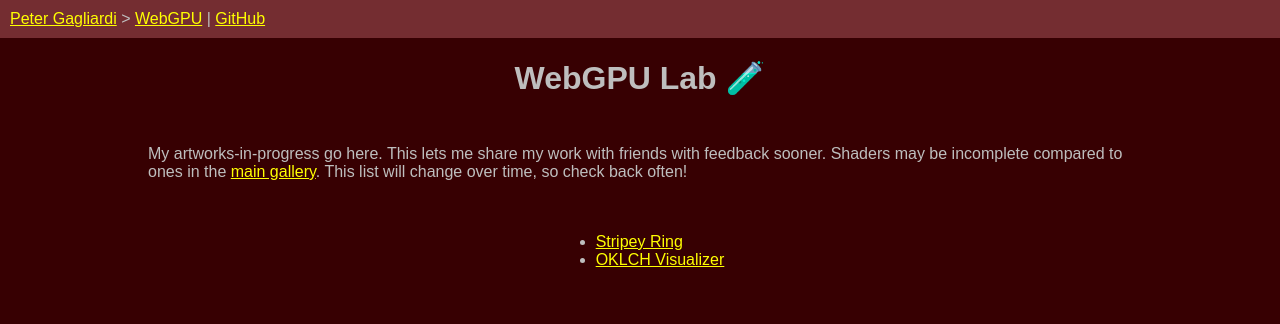
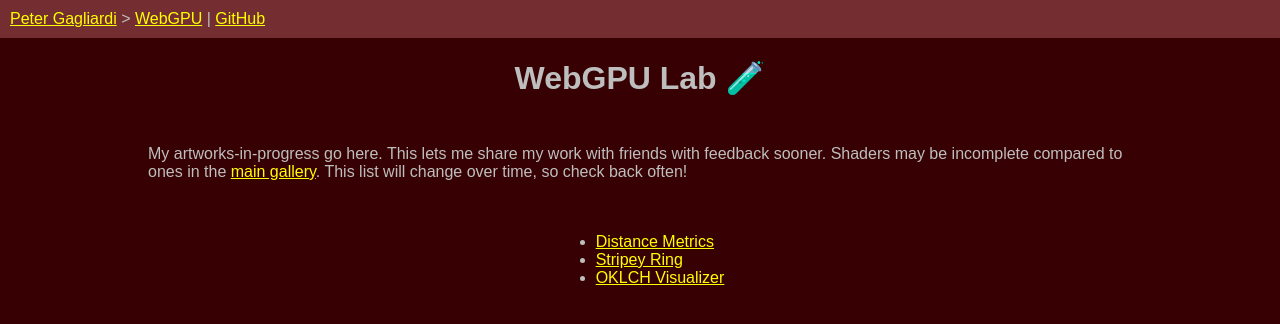
Before and after one commit to ptrgags/webgpu-sketchbook, a Vue app: page /#/lab in a window 1280 px wide. Shown: the top 324 px of the page. Built offline with nearby package versions, Linux system fonts and the light colour scheme.

Commit message:
Set up a shader for plotting superellipses

```diff
--- a/src/data/sketches.ts
+++ b/src/data/sketches.ts
@@ -6,6 +6,7 @@ import { MeltawaySketch } from '@/sketches/MeltawaySketch'
 import { StripeyRingSketch } from '@/sketches/StripeyRingSketch'
 import { SunAndMoonSketch } from '@/sketches/SunAndMoonSketch'
 import type { Machine } from '@/webgpu/Engine'
+import { DistanceMetricSketch } from '@/sketches/DistanceMetrics.js'
 
 export type SketchType = 'quad' | 'sphere-tracer'
 
@@ -22,6 +23,14 @@ const base_url = import.meta.env.BASE_URL
 
 // WIP sketches
 export const LAB_SKETCHES: SketchMetadata[] = [
+  {
+    id: 'distance-metrics',
+    title: 'Distance Metrics',
+    years: '2026',
+    type: 'quad',
+    make_machine: () => new QuadMachine(new DistanceMetricSketch()),
+    description: 'TODO'
+  },
   {
     id: 'stripey-ring',
     title: 'Stripey Ring',
--- /dev/null
+++ b/src/sketches/DistanceMetrics.ts
@@ -0,0 +1,27 @@
+import { AnalogConst } from '@/input/const_signal.js'
+import type { InputSystem } from '@/input/InputSystem.js'
+import type { AnalogSignal } from '@/input/Signal.js'
+import { QuadUVMode, type QuadMachineSketch } from '@/machines/QuadMachine.js'
+import DISTANCE_METRIC_SHADER from '@/shaders/distance_metrics.wgsl?url'
+
+export class DistanceMetricSketch implements QuadMachineSketch {
+  uv_mode: QuadUVMode = QuadUVMode.Centered
+  shader_url: string = DISTANCE_METRIC_SHADER
+  x_axis: AnalogSignal = new AnalogConst(0.0)
+  y_axis: AnalogSignal = new AnalogConst(0.0)
+
+  configure_input(input: InputSystem) {
+    const [pointer_x, pointer_y] = input.pointer.screen_axes
+    this.x_axis = pointer_x
+    this.y_axis = pointer_y
+
+    input.configure_uniforms({
+      analog: [this.x_axis, this.y_axis]
+    })
+  }
+
+  update(time: number) {
+    this.x_axis.update(time)
+    this.y_axis.update(time)
+  }
+}
--- a/vite.config.ts
+++ b/vite.config.ts
@@ -11,5 +11,10 @@ export default defineConfig({
       '@': fileURLToPath(new URL('./src', import.meta.url))
     }
   },
-  base: '/webgpu-sketchbook/'
+  base: '/webgpu-sketchbook/',
+  server: {
+    watch: {
+      usePolling: true
+    }
+  }
 })
```
Also changed, not shown: 1 other file (tests, documents, lock files or other folders).
